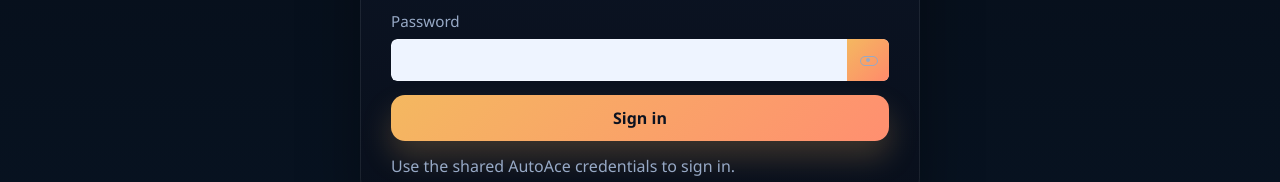
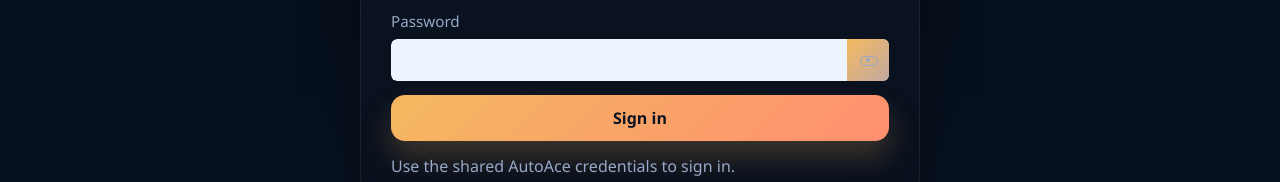
Before and after one commit to Imejuart1/autoace, a website: page login.html in a window 1280 px wide. Shown: the part 509-691 px from the top of the page. Drawn offline with Linux system fonts and the light colour scheme; no server answers.

Commit message:
Update background gradient color for h1 in styles.css

```diff
--- a/public/styles.css
+++ b/public/styles.css
@@ -353,7 +353,7 @@ h1 {
   height: 100%;
   border: 0;
   border-radius: 0;
-  background: linear-gradient(135deg, var(--accent), #ff8a6b);
+  background: linear-gradient(135deg, var(--accent), #c3a9a2);
   color: #ff0000;
   display: grid;
   place-items: center;
```
